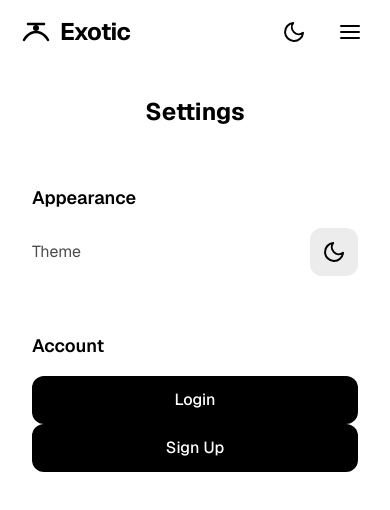
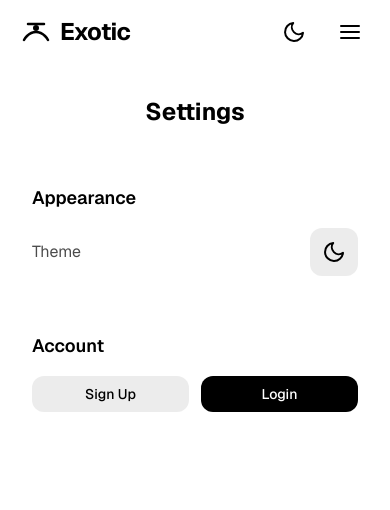
Before and after one commit to deluxecarbonded-bot/ideal-succotash, a Next.js app: page /settings in a window 390 px wide. Shown: the top 510 px of the page. Built offline with nearby package versions, Linux system fonts and the light colour scheme.

Commit message:
fix(settings): correct login/signup button links and styling
Swap the login and signup button links and update button styling for
consistency with design. Set login button href to /login and sign‑up
to /signup, reduce padding, adjust colors, and add responsive flex
layout.

```diff
--- a/src/app/settings/page.tsx
+++ b/src/app/settings/page.tsx
@@ -159,10 +159,23 @@ export default function SettingsPage() {
             Logout
           </motion.button>
         ) : (
-          <div className="space-y-3">
-            <a href="/login">
+          <div className="flex gap-3">
+            <a href="/signup" className="flex-1">
               <motion.button
-                className="w-full px-6 py-3 rounded-xl font-medium"
+                className="w-full px-4 py-2 rounded-xl text-sm font-medium"
+                style={{
+                  backgroundColor: 'rgba(128,128,128,0.15)',
+                  color: 'var(--text-primary)'
+                }}
+                whileHover={{ scale: 1.02 }}
+                whileTap={{ scale: 0.95 }}
+              >
+                Sign Up
+              </motion.button>
+            </a>
+            <a href="/login" className="flex-1">
+              <motion.button
+                className="w-full px-4 py-2 rounded-xl text-sm font-medium"
                 style={{
                   backgroundColor: 'var(--btn-bg)',
                   color: 'var(--btn-text)'
@@ -173,19 +186,6 @@ export default function SettingsPage() {
                 Login
               </motion.button>
             </a>
-            <a href="/signup">
-              <motion.button
-                className="w-full px-6 py-3 rounded-xl font-medium"
-                style={{
-                  backgroundColor: 'var(--btn-bg)',
-                  color: 'var(--btn-text)'
-                }}
-                whileHover={{ scale: 1.02 }}
-                whileTap={{ scale: 0.95 }}
-              >
-                Sign Up
-              </motion.button>
-            </a>
           </div>
         )}
       </motion.div>
```
